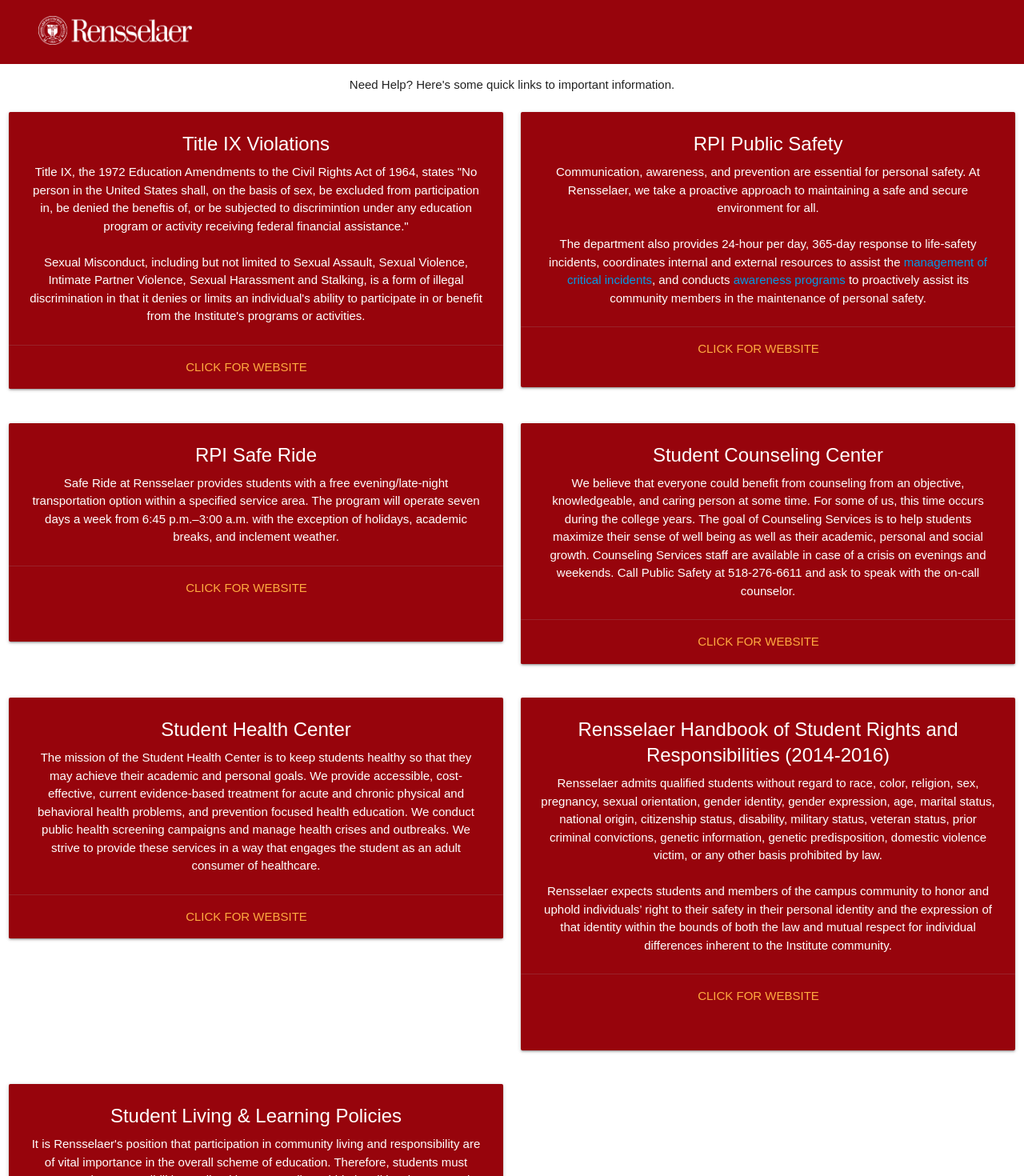
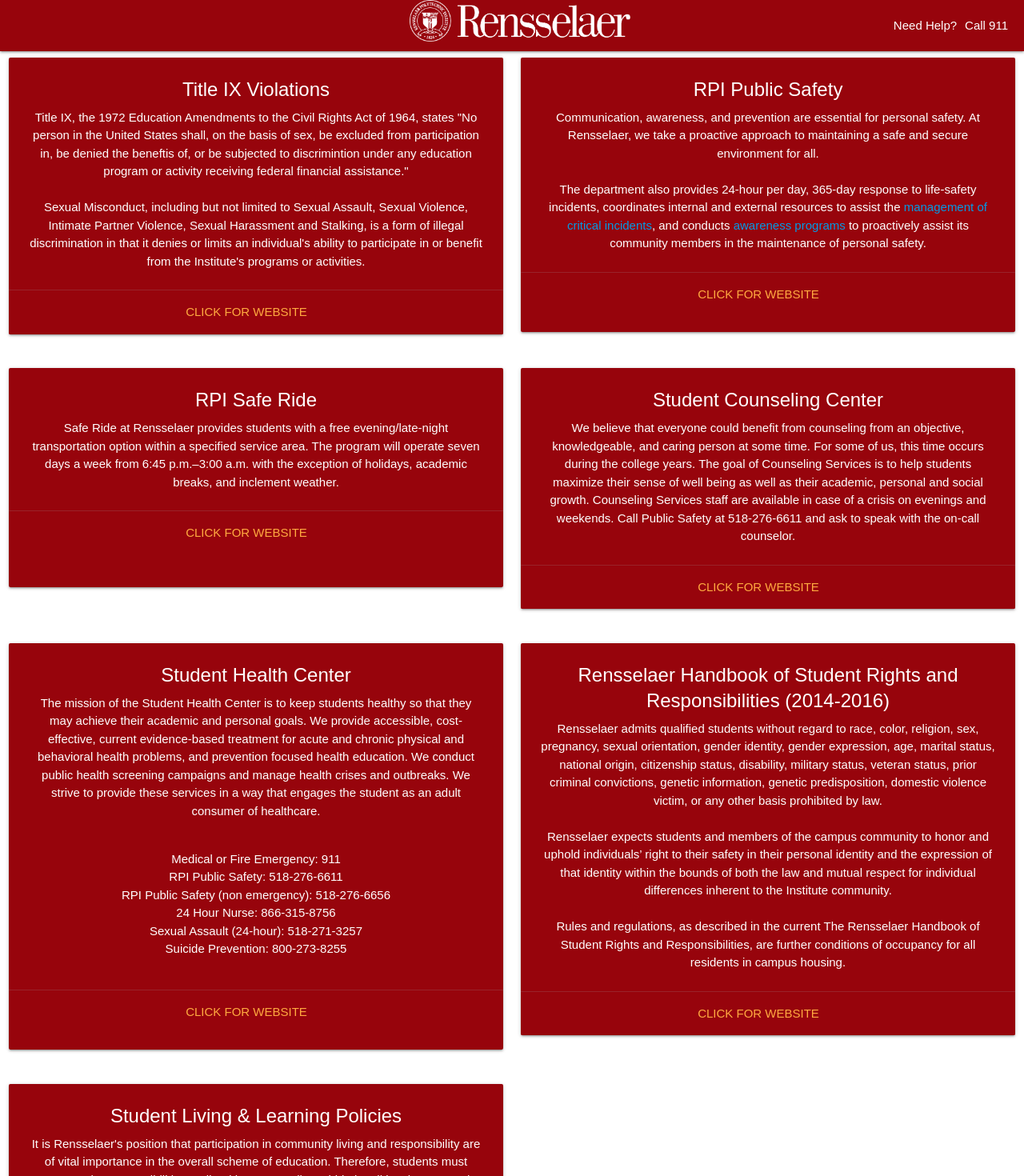
Before and after one commit to MJGTwo/RPISupport, a React (Create React App) app: page / in a window 1280 px wide. Shown: the top 1470 px of the page at 80% size. Built offline with nearby package versions, Linux system fonts and the light colour scheme.

Commit message:
added info about health center and fixed some formatting

```diff
--- a/src/App.js
+++ b/src/App.js
@@ -10,19 +10,29 @@ import HealthCenter from './components/healthCenter';
 import Handbook from './components/handbook';
 import Policies from './components/resLifePolicies';
 
+const RED = '#97040c';
+
 class App extends Component {
   render() {
     return (
       <div className="App">
-        <header className="App-header">
-          <img
-            src={logo}
-            alt="Rensselaer"
-            style={{ height: '90%', paddingRight: '80%' }}
-          />
-        </header>
+        <nav style={{ background: RED }}>
+          <div className="nav-wrapper">
+            <a
+              href="https://rpi.edu"
+              className="brand-logo"
+              style={{ height: '90%', left: '40%' }}
+            >
+              <img src={logo} alt="Rensselaer" style={{ height: '90%' }} />
+            </a>
+
+            <ul id="nav-mobile" class="right hide-on-med-and-down">
+              <li style={{ paddingRight: '10px' }}>Need Help? </li>
+              <li style={{ paddingRight: '20px' }}> Call 911</li>
+            </ul>
+          </div>
+        </nav>
         <div>
-          <p>Need Help? Here's some quick links to important information.</p>
           <div className="row">
             <div className="col s12 m6">
               <TitleIX />
--- a/src/components/handbook.js
+++ b/src/components/handbook.js
@@ -2,7 +2,7 @@ import React from 'react';
 const RED = '#97040c';
 const Handbook = () => {
   return (
-    <div className="card" style={{ background: RED, paddingBottom: '40px' }}>
+    <div className="card" style={{ background: RED }}>
       <div className="card-content white-text">
         <span className="card-title">
           Rensselaer Handbook of Student Rights and Responsibilities (2014-2016)
@@ -23,6 +23,12 @@ const Handbook = () => {
           the law and mutual respect for individual differences inherent to the
           Institute community.
         </p>
+        <br />
+        <p>
+          Rules and regulations, as described in the current The Rensselaer
+          Handbook of Student Rights and Responsibilities, are further
+          conditions of occupancy for all residents in campus housing.
+        </p>
       </div>
       <div className="card-action">
         <a href="http://rpi.edu/dept/doso/resources/judicial/docs/2014-2016RPIHandbookofStudentRightsandResponsibilitiesAUGUST2014.pdf">
--- a/src/components/healthCenter.js
+++ b/src/components/healthCenter.js
@@ -2,7 +2,7 @@ import React from 'react';
 const RED = '#97040c';
 const healthCenter = () => {
   return (
-    <div className="card" style={{ background: RED }}>
+    <div className="card" style={{ background: RED, paddingBottom: '20px' }}>
       <div className="card-content white-text">
         <span className="card-title">Student Health Center</span>
         <p>
@@ -15,6 +15,15 @@ const healthCenter = () => {
           services in a way that engages the student as an adult consumer of
           healthcare.
         </p>
+        <br />
+        <ul>
+          <li>Medical or Fire Emergency: 911</li>
+          <li>RPI Public Safety: 518-276-6611</li>
+          <li>RPI Public Safety (non emergency): 518-276-6656</li>
+          <li>24 Hour Nurse: 866-315-8756</li>
+          <li>Sexual Assault (24-hour): 518-271-3257</li>
+          <li>Suicide Prevention: 800-273-8255</li>
+        </ul>
       </div>
       <div className="card-action">
         <a href="http://studenthealth.rpi.edu/">Click for website</a>
```
